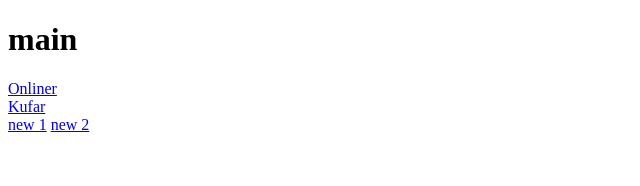
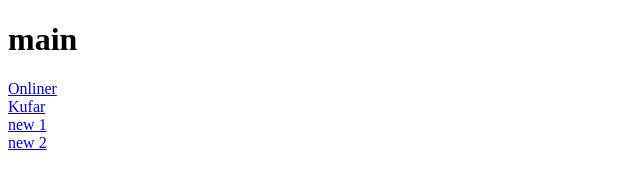
Before and after one commit to FoxOfDispersion/IT_academy, a website: page Task_1/Lessons/Lessons2/Lessons2.html in a window 1280 px wide. Shown: the full height of the page, 0-640 px from the left. Drawn offline with Linux system fonts and the light colour scheme.

Commit message:
комменты

```diff
--- a/Task_1/Lessons/Lessons2/Lessons2.html
+++ b/Task_1/Lessons/Lessons2/Lessons2.html
@@ -9,13 +9,12 @@
 		<h1>main</h1>
 
 		<!-- абсолютная ссылка -->
-		<a href="https://www.onliner.by/"> Onliner</a>
-		<br />
+		<a href="https://www.onliner.by/"> Onliner</a> <br />
 		<a href="https://www.kufar.by/l">Kufar</a> <br />
-        <!-- bp для новой строки или через p, но тут уже каждый сам -->
+		<!-- bp для новой строки или через p, но тут уже каждый сам -->
 
 		<!-- относительная ссылка -->
-        <a href="news/news.html">new 1</a>
-        <a href="news/news_2.html"> new 2</a>
+		<a href="news/news.html">new 1</a> <br />
+		<a href="news/news_2.html"> new 2</a> <br />
 	</body>
 </html>
```
